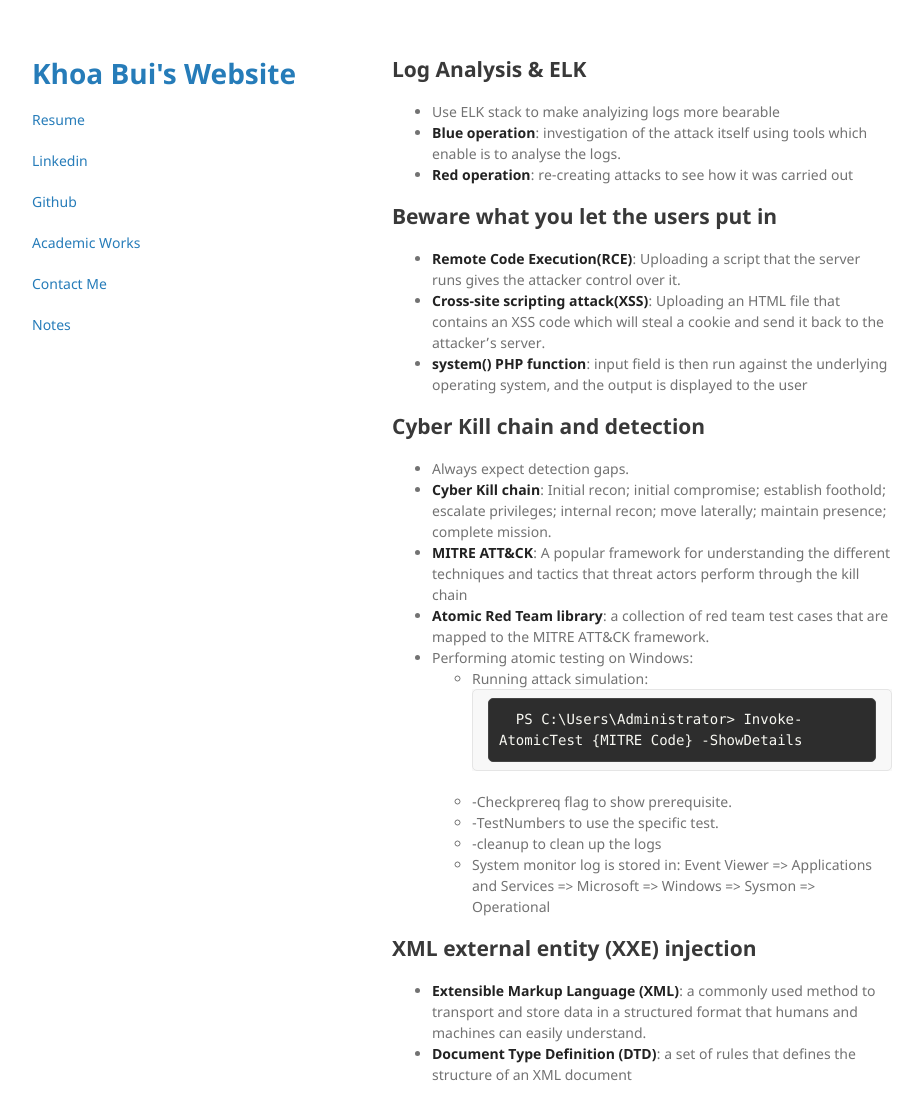
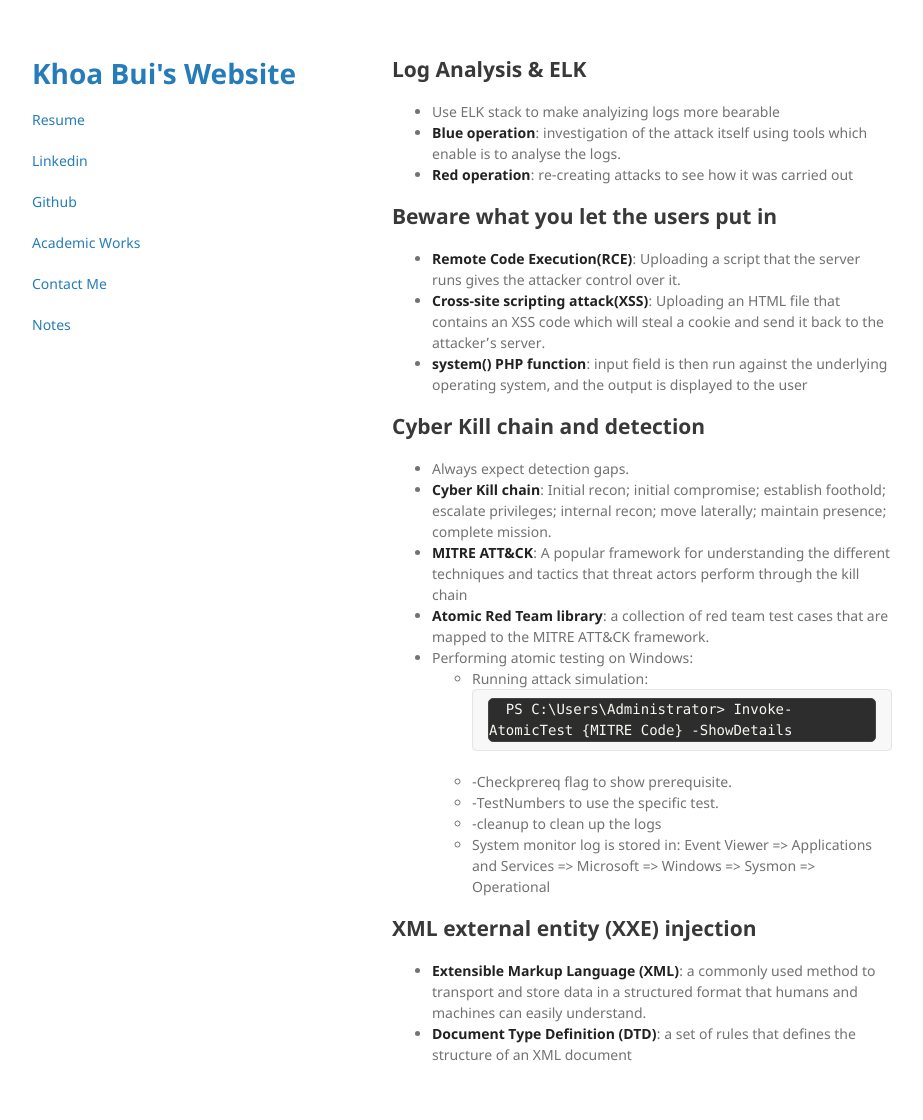
Before and after one commit to khoabuiv/khoabuiv.github.io, a Jekyll site: the page built from security_operations.md, in a window 1280 px wide and 1155 px high. Shown: the top 1120 px of the window, without its empty margins (178-1101 px from the left). Built offline with Jekyll 4.4.1, drawn with Linux system fonts in a browser that asks for light colours.

Commit message:
Update jekyll-theme-minimal.scss

```diff
--- a/_sass/jekyll-theme-minimal.scss
+++ b/_sass/jekyll-theme-minimal.scss
@@ -72,7 +72,6 @@ code, pre {
   font-family: Monaco, Bitstream Vera Sans Mono, Lucida Console, Terminal, Consolas, Liberation Mono, DejaVu Sans Mono, Courier New, monospace;
   color: #f8f8f2; /* Light text for code */
   background-color: #2d2d2d; /* Dark background for code block */
-  padding: 10px;
   border: 1px solid #444; /* Slight border for distinction */
   border-radius: 5px;
   display: block;
@@ -298,6 +297,10 @@ footer {
     position:static;
   }
 
+  pre, code {
+    word-wrap:normal;
+  }
+
   header .dropbtn {
     position:static;
   }
```
